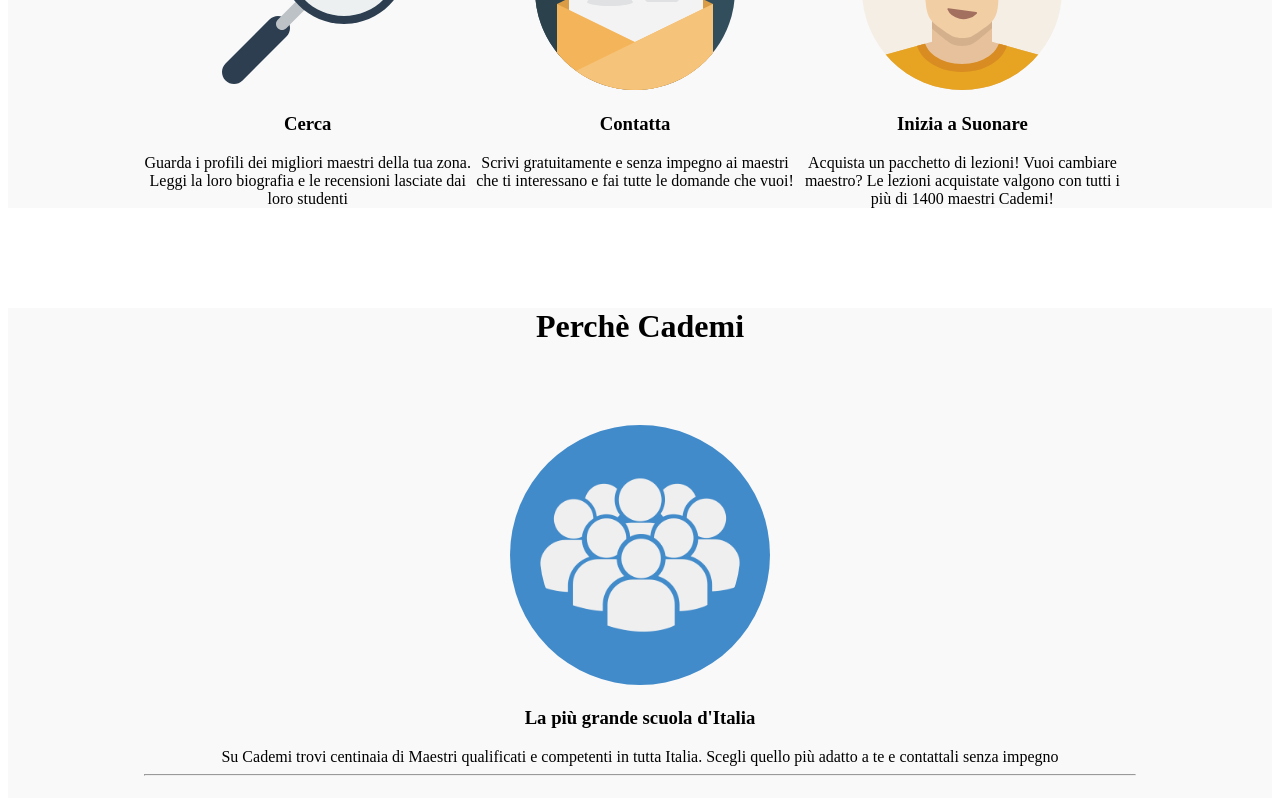
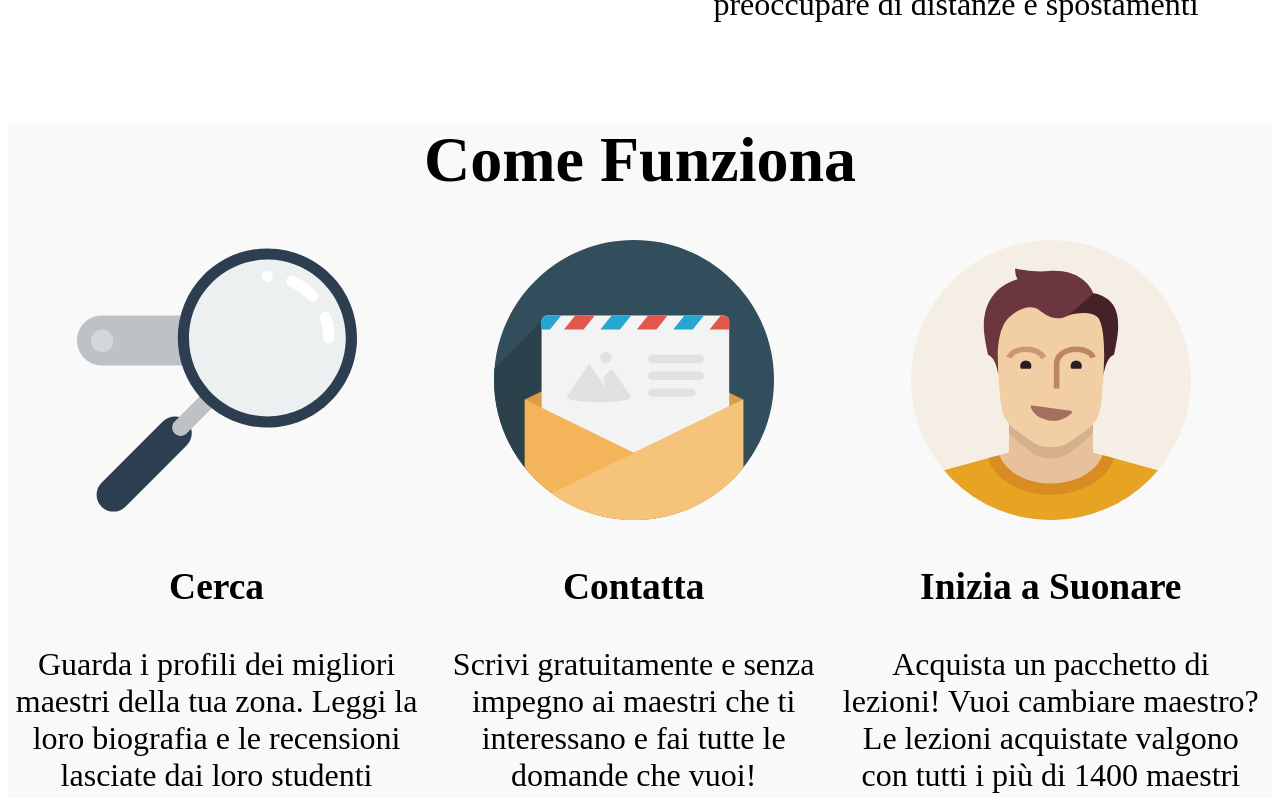
Before and after one commit to AlexMato83/html-css-resp-wannabe, a plain HTML site: page index.html in a window 1280 px wide. Shown: the part 740-1538 px from the top of the page. Drawn offline with Linux system fonts and the light colour scheme.

Commit message:
Query min 1200px completata

```diff
--- a/responsive-style.css
+++ b/responsive-style.css
@@ -1,16 +1,6 @@
 
 /* inizio Query smartphone */
 @media screen and (max-width: 419px) {
-
-  /* .left {
-    width: 100%;
-  }
-  .right {
-    width: 100%;
-  }
-  .central {
-    width: 100%;
-  } */
 
   #lezioni .row > .left, #lezioni .row > .right{
     width: 100%;
@@ -31,7 +21,36 @@
     margin-top: 80px;
     font-size: xx-large;
   }
+}
+/* fine Query smartphone */
+/* inizio QUERY per HD Desktop */
+@media screen and (min-width: 1200px) {
 
+   #lezioni .row {
+     width:100%;
+     font-size: xx-large;
+   }
+   #steps .row {
+     width: 100%;
+     font-size: xx-large;
+   }
 
+   #why .row {
+     width: 100%;
+     font-size: xx-large;
+   }
+   #why .row > .first,
+   #why .row > .second,
+   #why .row > .third {
+     width: 33.3%;
+     margin-top: 80px;
+     float: left;
+     margin-left: auto;
+     margin-right: auto;
+   }
 
+   img{
+     height: 280px;
+   }
 }
+/*  fine QUERY per HD Desktop */
```
